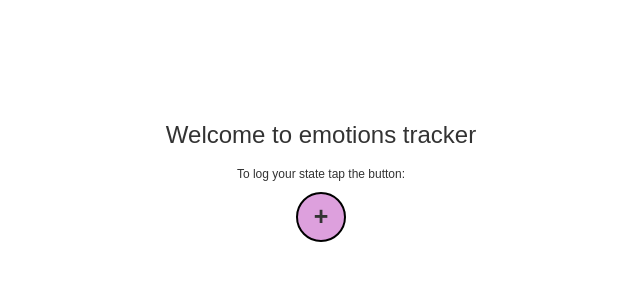
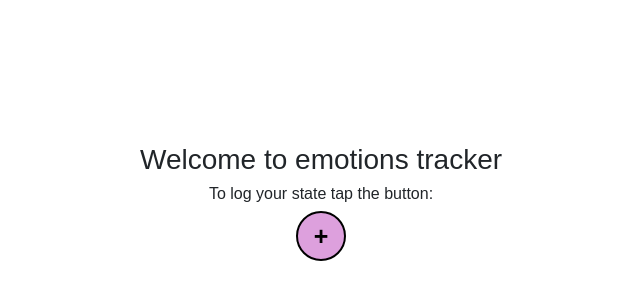
Before and after one commit to VladimirBabin/emotions-tracker-app, a React (Create React App) app in the folder emo-check-frontend/: page / in a window 1280 px wide. Shown: the part 198-498 px from the top of the page, without its empty margins (319-959 px from the left). Built offline with nearby package versions, Linux system fonts and the light colour scheme.

Commit message:
Refactorings in alert service; Fixing bugs in frontend to add new emotions only when checkbox is checked.

```diff
--- a/emo-check-frontend/package.json
+++ b/emo-check-frontend/package.json
@@ -7,7 +7,7 @@
     "@testing-library/jest-dom": "^5.17.0",
     "@testing-library/react": "^13.4.0",
     "@testing-library/user-event": "^13.5.0",
-    "bootstrap": "^3.4.1",
+    "bootstrap": "^5.3.3",
     "react": "^18.2.0",
     "react-dom": "^18.2.0",
     "react-scripts": "^5.0.1",
--- a/emo-check-frontend/src/components/StateComponent.js
+++ b/emo-check-frontend/src/components/StateComponent.js
@@ -261,8 +261,7 @@ class StateComponent extends React.Component {
                     <WeeklyStatsComponent weeklyStats={this.state.weeklyStats}/>
                 }
             </div>
-        )
-            ;
+        );
     }
 }
 
--- a/emo-check-frontend/src/index.css
+++ b/emo-check-frontend/src/index.css
@@ -6,7 +6,7 @@
 }
 
 main {
-  padding: 300px;
+  padding: 15%;
   display: flex;
   flex-direction: column;
   align-items: center;
```
Also changed, not shown: 2 other files (tests, documents, lock files or other folders).
